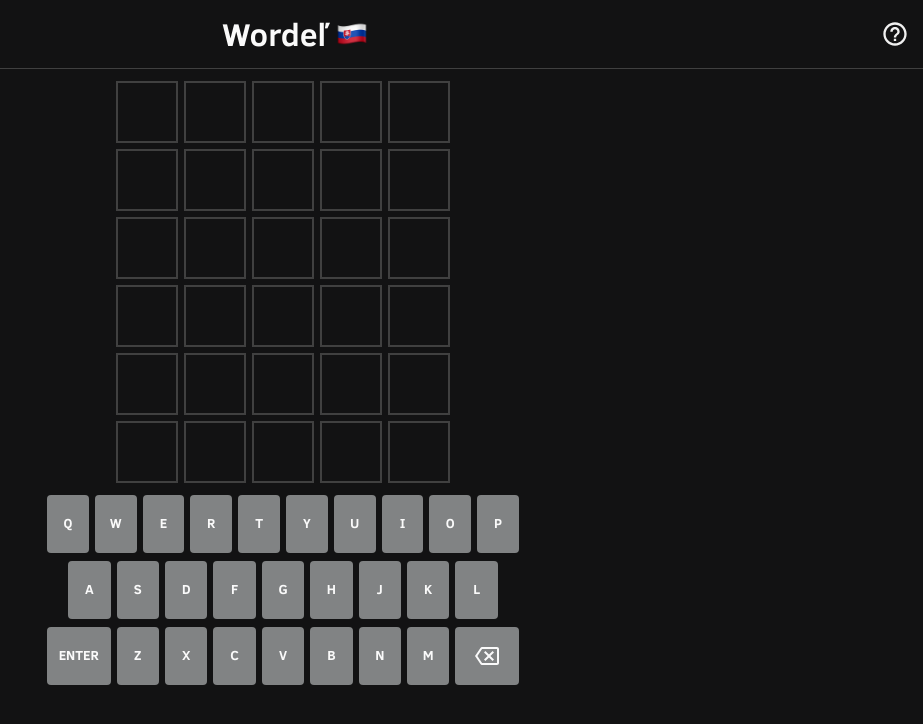
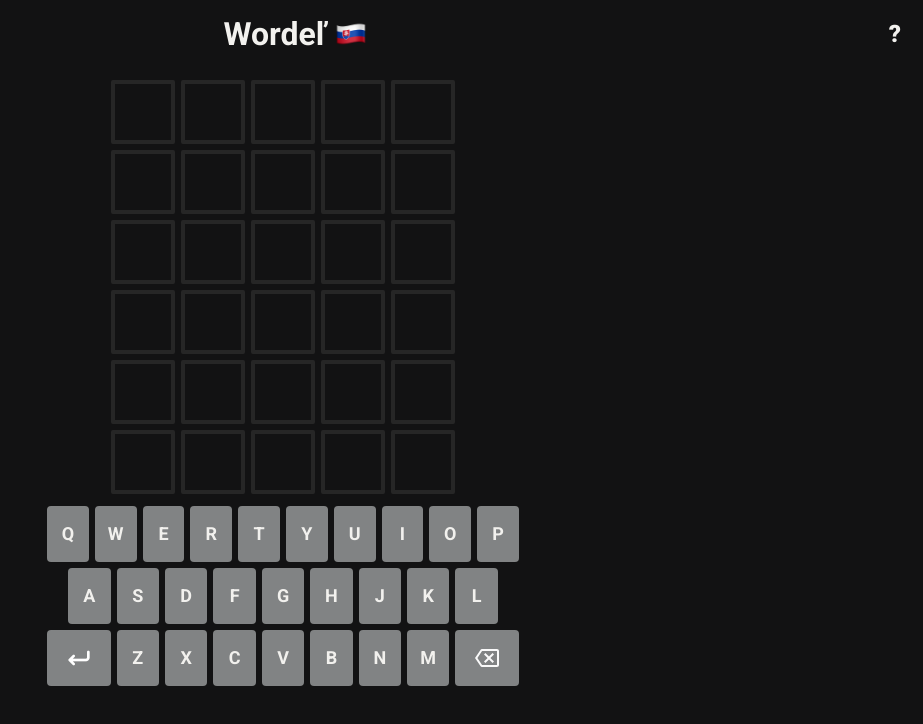
Before and after one commit to lukaslukasm/wordel, a React (Vite) app: page / in a window 1280 px wide. Shown: the top 724 px of the page, without its empty margins (357-1280 px from the left). Built offline with nearby package versions, Linux system fonts and the light colour scheme.

Commit message:
uprava boardu, celkova zmena vyzoru

```diff
--- a/index.html
+++ b/index.html
@@ -4,6 +4,16 @@
 		<meta charset="UTF-8" />
 		<link rel="icon" type="image/svg+xml" href="/wordel_logo.png" />
 		<meta name="viewport" content="width=device-width, initial-scale=1.0" />
+		<link rel="preconnect" href="https://fonts.googleapis.com" />
+		<link rel="preconnect" href="https://fonts.gstatic.com" crossorigin />
+		<link rel="preconnect" href="https://fonts.googleapis.com" />
+		<link rel="preconnect" href="https://fonts.gstatic.com" crossorigin />
+		<link rel="preconnect" href="https://fonts.googleapis.com" />
+		<link rel="preconnect" href="https://fonts.gstatic.com" crossorigin />
+		<link
+			href="https://fonts.googleapis.com/css2?family=Roboto:ital,wght@0,400;0,700;0,900;1,400&display=swap"
+			rel="stylesheet"
+		/>
 		<title>Wordeľ</title>
 	</head>
 	<body>
--- a/src/App.jsx
+++ b/src/App.jsx
@@ -37,7 +37,7 @@
 
   useLayoutEffect(() => {
     const fetchTheWord = async () => {
-      const promise = await fetch('../data/slovenske.txt')
+      const promise = await fetch('/data/slovenske.txt')
       const result = await promise.text()
       let answers = [...result.split('\n')]
       setTheWord(answers[Math.floor(Math.random() * answers.length)].toLowerCase())
@@ -45,7 +45,7 @@
     fetchTheWord()
 
     const fetchDictionary = async () => {
-      const dict = await fetch('../data/slovenske.txt')
+      const dict = await fetch('/data/slovenske.txt')
       const result = await dict.text()
       setDictionary([...result.split('\n')])
     }
@@ -140,12 +140,12 @@
             {/* board */}
             <div className="board">
               {guesses &&
-                <div className="flex flex-col justify-start gap-1.5">
+                <div className="flex flex-col justify-start">
                   {guessTiles}
                 </div>
               }
               {/* current guess */}
-              <div className="flex flex-col gap-1.5">
+              <div className="flex flex-col">
                 {guesses.length < 6 &&
                   <Line
                     word={currentGuess}
--- a/src/components/EndModal.jsx
+++ b/src/components/EndModal.jsx
@@ -49,9 +49,6 @@
               <span>Správna odpoveď – <span className="uppercase">{solution}</span></span>
             </>
           }
-          <button className='h-6 absolute right-3 top-3' onClick={() => setShowModal(false)}>
-            <img src={x} alt="" />
-          </button>
           {/* <p className='bg-neutral-800 rounded-sm '>
               {stats}
             </p> */}
--- a/src/components/Header.jsx
+++ b/src/components/Header.jsx
@@ -6,14 +6,28 @@
 
 function Header() {
   const [showHelp, setShowHelp] = useState(false)
+  const [showMenu, setShowMenu] = useState(false)
 
   return (
     <header>
-      <span className="w-12" />
+      <button
+        className="w-12 flex pl-1.5 justify-center items-start flex-col gap-2"
+      // onClick={() => setShowMenu(true)}
+      >
+        {/* <span className="bg-ourwhite h-[3px] w-6 rounded-full" />
+        <span className="bg-ourwhite h-[3px] w-6 rounded-full" /> */}
+      </button>
       <h1 className="flex items-center gap-2">Wordeľ <img src={flagSk} alt="" className="w-8 inline-block" /></h1>
       {/* <h1 className="flex-grow">|</h1> */}
-      <button onClick={() => setShowHelp(true)}><img src={help} alt="" className="w-6" /></button>
+      <button
+        onClick={() => setShowHelp(true)}
+        className='flex font-black justify-center items-center text-2xl rounded-md w-6 h-8'
+      >
+        ?
+      </button>
       {showHelp ? <HelpModal setShowModal={setShowHelp} /> : <></>}
+      {showMenu ? <Menu setShowMenu={setShowMenu} /> : <></>}
+
     </header>
   )
 }
--- a/src/components/Keyboard.jsx
+++ b/src/components/Keyboard.jsx
@@ -1,5 +1,6 @@
-import { useEffect, useLayoutEffect, useState } from "react"
+import { useLayoutEffect, useState } from "react"
 import backspace from '../assets/backspace.svg'
+import enter from '../assets/enter.png'
 
 const FIRST_ROW_KEYS = 'qwertyuiop'
 const SECOND_ROW_KEYS = 'asdfghjkl'
@@ -72,7 +73,9 @@
       </div>
 
       <div className="keyboard-row">
-        <button onClick={() => keyPressedHandler({ key: 'Enter' })} className="key !flex-[1.5]">enter</button>
+        <button onClick={() => keyPressedHandler({ key: 'Enter' })} className="key !flex-[1.5]">
+          <img src={enter} className='invert w-8' alt="" />
+        </button>
         {THIRD_ROW_KEYS.split('').map((key) =>
           <button
             className={getClassFor(key)}
--- a/src/components/Line.jsx
+++ b/src/components/Line.jsx
@@ -106,7 +106,7 @@
       initial='hidden'
       animate='show'
       exit='exit'
-      className={`flex flex-row gap-1.5 ${type === 'guess' ? 'justify-self-start' : 'justify-self-end'}`}
+      className={`flex mt-1.5 flex-row gap-1.5 ${type === 'guess' ? 'justify-self-start' : 'justify-self-end'}`}
     >
       {type !== 'guess' ?
         tiles
--- /dev/null
+++ b/src/components/Menu.jsx
@@ -0,0 +1,12 @@
+
+
+function Menu({ setShowMenu }) {
+  return (
+    <div className="modal-bg">
+      <nav>
+
+      </nav>
+    </div>
+  )
+}
+export default Menu
--- a/src/components/Modal.jsx
+++ b/src/components/Modal.jsx
@@ -26,7 +26,7 @@
             exit={{ y: 20, opacity: 0, transition: { duration: 0.1 } }}
           >
             <button
-              className='h-6 absolute right-3 top-3'
+              className='h-6 absolute right-3 top-5'
               onClick={() => handleXClick()}
             >
               <img src={x} alt="" />
--- a/src/index.css
+++ b/src/index.css
@@ -33,9 +33,9 @@
 	}
 
 	* {
-		font-family: "Clear Sans", "Helvetica Neue", sans-serif;
+		font-family: "Roboto", "Helvetica Neue", sans-serif;
 		box-sizing: border-box;
-		@apply text-[#fafafa] font-bold;
+		@apply text-ourwhite font-bold;
 	}
 
 	html {
@@ -47,25 +47,25 @@
 	}
 
 	header {
-		@apply w-full justify-between px-4 flex flex-row py-0 sm:py-2.5 border-b border-neutral-700;
+		@apply w-full justify-between items-center px-4 flex flex-row py-0 sm:py-2.5;
 	}
 
 	.tile {
-		@apply select-none h-[7.9vh] w-[7.9vh] max-w-[62px] text-[2rem] flex justify-center items-center max-h-[62px] uppercase font-bold;
+		@apply select-none rounded-sm h-[8.3vh] w-[8.3vh] max-w-[64px] text-[2rem] flex justify-center items-center max-h-16 uppercase font-bold;
 	}
 
 	.keyboard {
-		@apply flex flex-col mt-3 px-1.5 gap-2 items-center w-full max-w-[484px];
+		@apply flex flex-col mt-3 px-1.5 gap-1.5 items-center w-full max-w-[484px];
 	}
 
 	.modal-bg {
 		@apply absolute inset-0 z-40 flex justify-center items-end
-		backdrop-blur-sm w-screen;
+		backdrop-blur-sm max-h-screen overflow-y-scroll w-screen;
 	}
 
 	.modal {
 		@apply select-none bg-neutral-900 w-[min(100vw,400px)]
-		 flex drop-shadow-2xl relative rounded-t-2xl p-4 flex-col
+		 flex drop-shadow-2xl max-w-full relative rounded-t-2xl px-6 py-4 flex-col
 		  justify-center items-center;
 	}
 
@@ -74,11 +74,10 @@
 	}
 
 	.key {
-		-webkit-tap-highlight-color: rgba(0, 0, 0, 0.3);
 		@apply !flex-[1] text-[13.3333px] rounded-[4px]
 		select-none justify-center flex-grow
 		flex font-bold items-center uppercase
-		h-[58px] bg-[#818384]
+		h-14 bg-[#818384] text-lg active:bg-[#696b6c]
 		transition-colors;
 	}
 
@@ -87,7 +86,7 @@
 	}
 
 	.empty-tile {
-		@apply tile border-2 justify-self-end border-neutral-700;
+		@apply tile border-4 justify-self-end border-neutral-800;
 	}
 
 	.yellow-tile {
@@ -99,7 +98,7 @@
 	}
 
 	.small-tile {
-		@apply w-10 h-10 flex justify-center items-center leading-none text-2xl;
+		@apply w-10 h-10 flex rounded-sm justify-center items-center leading-none text-2xl;
 	}
 
 	.small-green-tile {
@@ -114,7 +113,7 @@
 	}
 
 	.current-tile {
-		@apply tile bg-black border-2 border-neutral-500;
+		@apply tile bg-black border-4 border-neutral-700;
 	}
 
 	.noluck-tile {
@@ -122,9 +121,9 @@
 	}
 
 	.board {
-		height: calc((6 * min(7.9vh, 62px)) + (5 * 6px));
+		height: calc((6 * min(8.3vh, 64px)) + 36px);
 		/* max-height: calc((6 * 62px) + (5 * 6px)); */
-		@apply flex mt-3 mx-auto justify-between
+		@apply flex mt-1.5 mx-auto justify-between
 		sm:h-[calc((6*62px)+(5*6px))]
 		 flex-col items-center sm:max-h-min;
 	}
@@ -139,7 +138,7 @@
 
 	@media (max-height: 800px) {
 		.board {
-			height: calc((6 * 7.9vh) + (5 * 6px));
+			height: calc((6 * 8.3vh) + 36px);
 		}
 	}
 
--- a/tailwind.config.cjs
+++ b/tailwind.config.cjs
@@ -5,7 +5,11 @@
     "./src/**/*.{js,ts,jsx,tsx}",
   ],
   theme: {
-    extend: {},
+    extend: {
+      colors: {
+        'ourwhite': '#f2f1ee',
+      }
+    },
   },
   plugins: [],
 }
```
Also changed, not shown: src/components/HelpModal.jsx (+14 -8 lines), data/slovenske.txt (deleted), src/assets/enter.png (added).
